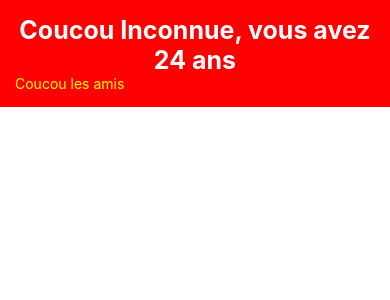
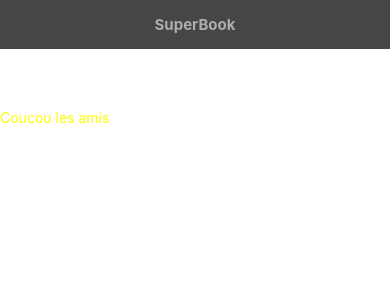
Before and after one commit to Djeg/book-library-native-app, a React Native app: screen / in a window 390 px wide. Shown: the top 300 px of the page. Built offline with nearby package versions, Linux system fonts and the light colour scheme.

Commit message:
Ajout de la correction exo1

```diff
--- a/App.js
+++ b/App.js
@@ -1,11 +1,13 @@
 import React from 'react'
 import { View, StyleSheet } from 'react-native'
+import Header from './src/Header'
 import Hello from './src/Hello'
 import YellowText from './src/YellowText'
 
 export default function App() {
   return (
-    <View style={styles.container}>
+    <View>
+      <Header />
       <Hello />
       <YellowText>Coucou les amis</YellowText>
     </View>
--- /dev/null
+++ b/src/Header.js
@@ -0,0 +1,24 @@
+import React from 'react'
+import { View, Text, StyleSheet } from 'react-native'
+
+export default () => {
+  return (
+    <View style={styles.header}>
+      <Text style={styles.title}>SuperBook</Text>
+    </View>
+  )
+}
+
+export const styles = StyleSheet.create({
+  header: {
+    paddingTop: '15px',
+    paddingBottom: '15px',
+    backgroundColor: '#464646',
+  },
+  title: {
+    textAlign: 'center',
+    fontSize: '15px',
+    fontWeight: 'bold',
+    color: '#adadad',
+  },
+})
```
